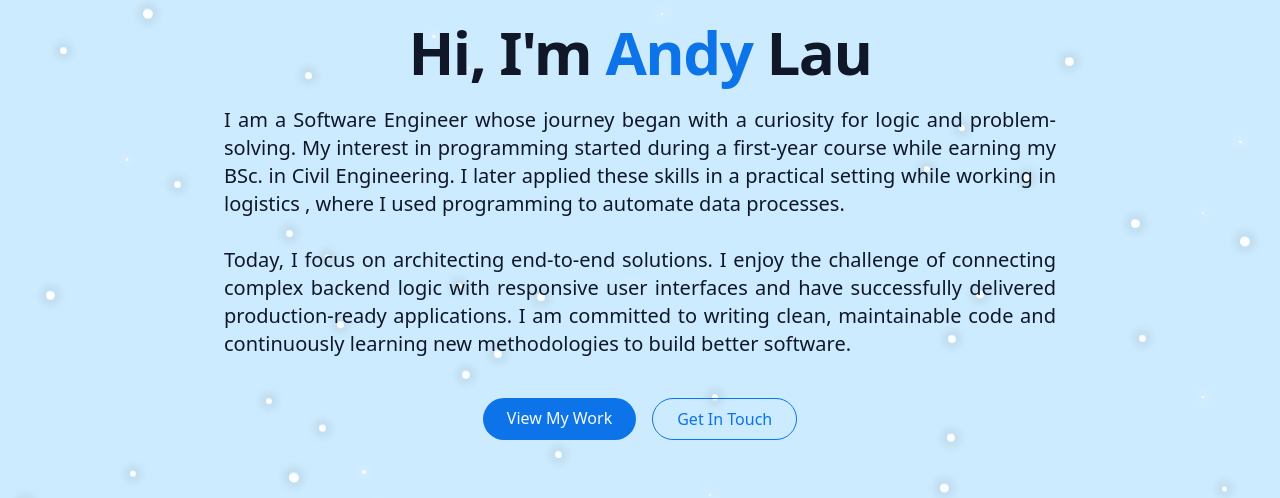
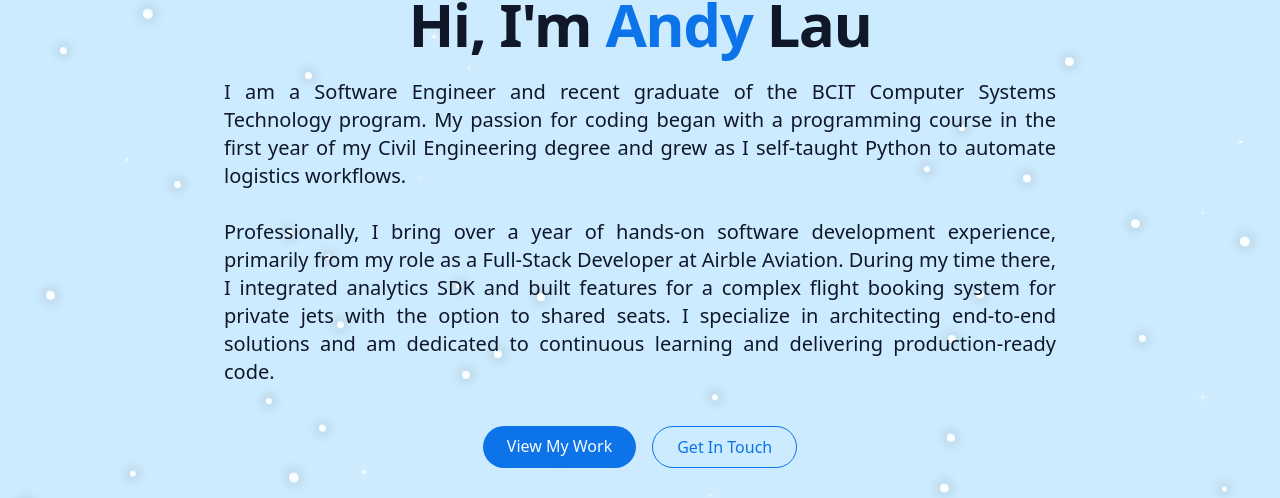
Before and after one commit to andyhplau/portfolio-andyhplau, a React (Vite) app: page / in a window 1280 px wide. Shown: the part 169-667 px from the top of the page. Built offline with nearby package versions, Linux system fonts and the light colour scheme; no server answers.

Commit message:
fix: updated self intro

```diff
--- a/src/components/HeroSection.tsx
+++ b/src/components/HeroSection.tsx
@@ -21,18 +21,19 @@ export const HeroSection = () => {
           </h1>
 
           <p className="text-lg md:text-xl text-muted-foreground max-2-2xl mx-auto opacity-0 animate-fade-in-delay-3 text-justify">
-            I am a Software Engineer whose journey began with a curiosity for
-            logic and problem-solving. My interest in programming started during
-            a first-year course while earning my BSc. in Civil Engineering. I
-            later applied these skills in a practical setting while working in
-            logistics , where I used programming to automate data processes.
+            I am a Software Engineer and recent graduate of the BCIT Computer
+            Systems Technology program. My passion for coding began with a
+            programming course in the first year of my Civil Engineering degree
+            and grew as I self-taught Python to automate logistics workflows.
             <br />
             <br />
-            Today, I focus on architecting end-to-end solutions. I enjoy the
-            challenge of connecting complex backend logic with responsive user
-            interfaces and have successfully delivered production-ready
-            applications. I am committed to writing clean, maintainable code and
-            continuously learning new methodologies to build better software.
+            Professionally, I bring over a year of hands-on software development
+            experience, primarily from my role as a Full-Stack Developer at
+            Airble Aviation. During my time there, I integrated analytics SDK
+            and built features for a complex flight booking system for private
+            jets with the option to shared seats. I specialize in architecting
+            end-to-end solutions and am dedicated to continuous learning and
+            delivering production-ready code.
           </p>
 
           <div className="pt-4 opacity-0 animate-fade-in-delay-4 flex flex-col sm:flex-row gap-4 justify-center">
```
